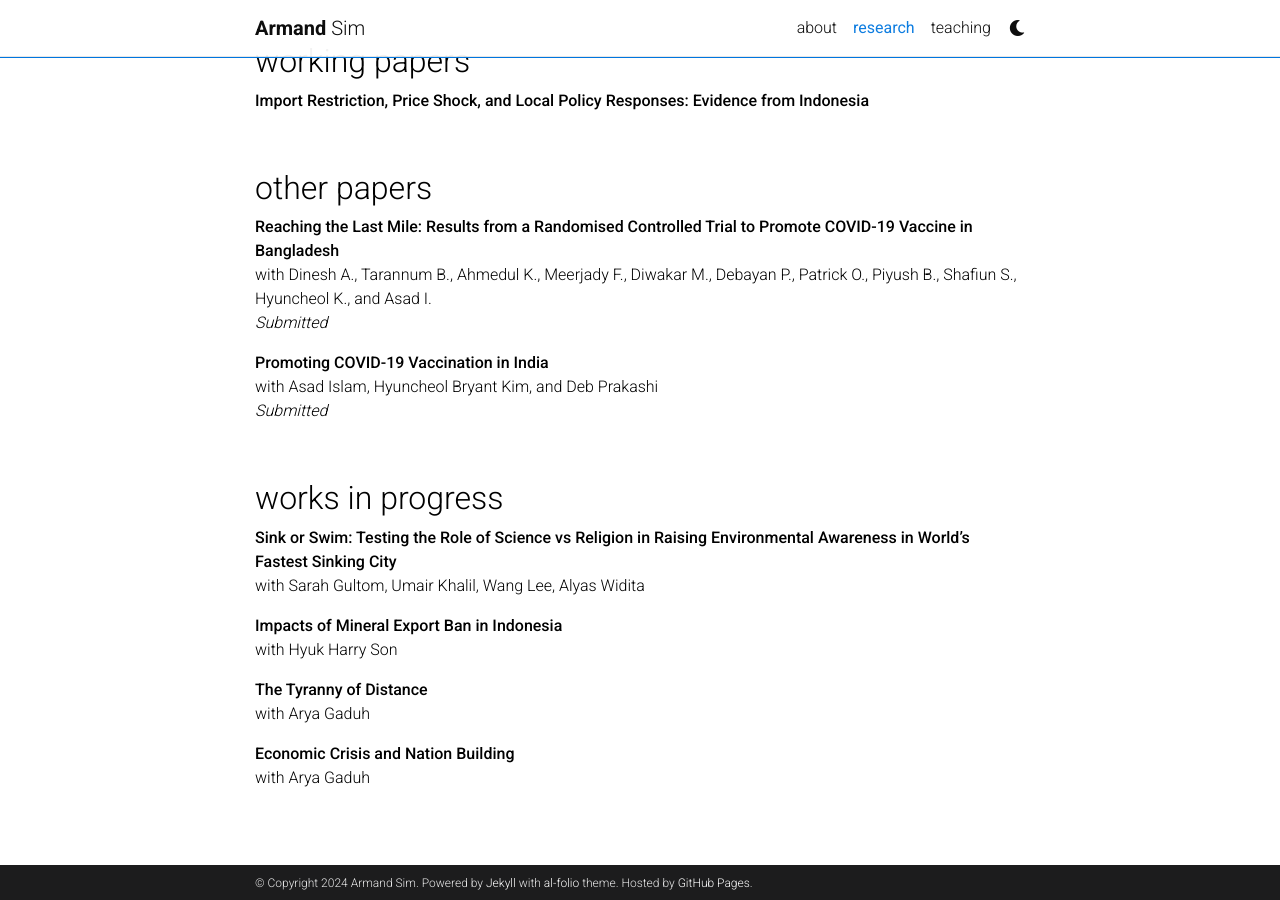
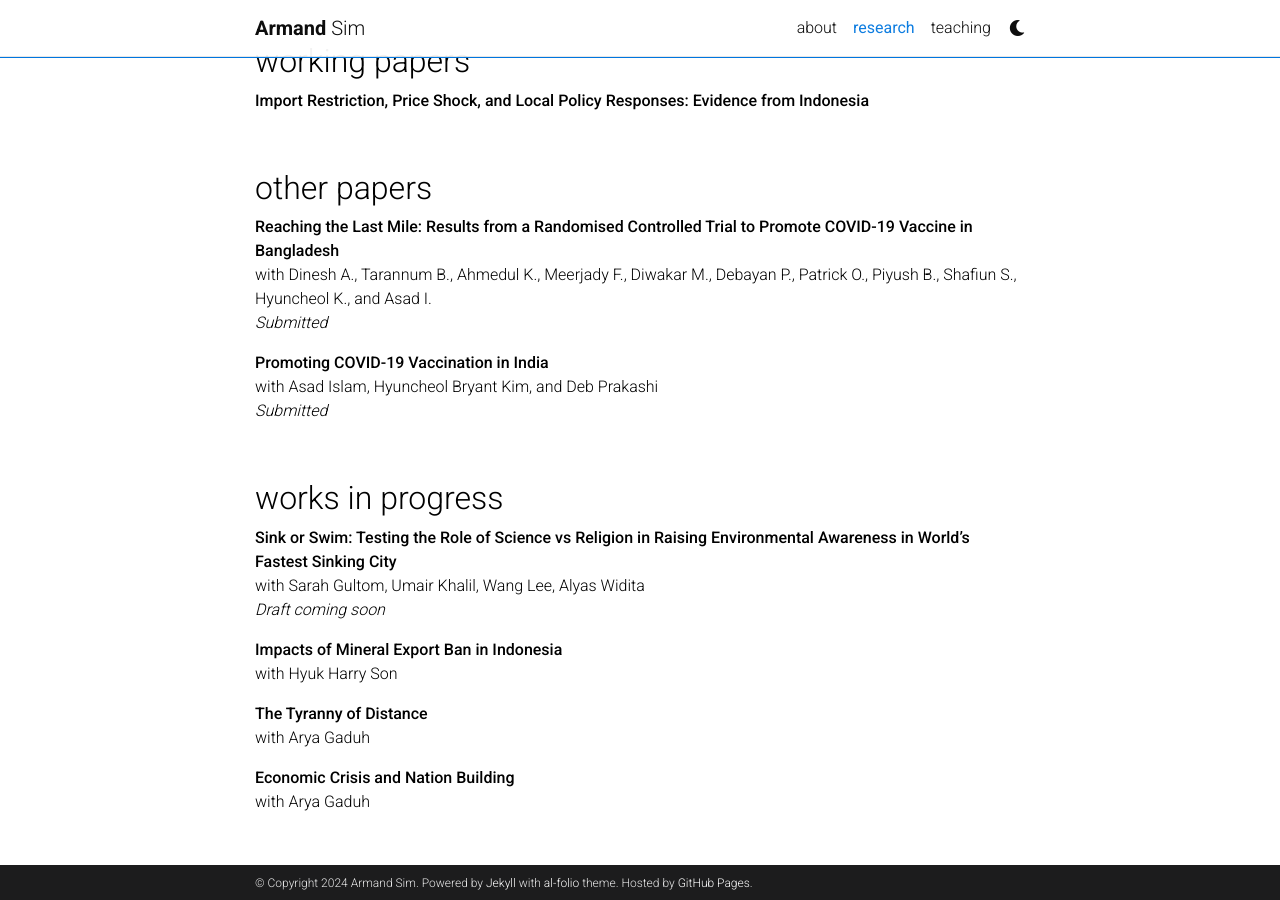
Before and after one commit to armandsim/armandsim.github.io, a Jekyll site: the page built from _pages/research.md, in a window 1280 px wide and 900 px high, scrolled down 1165 px. Built offline with Jekyll 4.4.1, drawn with Linux system fonts in a browser that asks for light colours; comment, search, counter and statistics services are not loaded; a style sheet for code colours, icons or effects is not loaded.

Commit message:
Update research.md

```diff
--- a/_pages/research.md
+++ b/_pages/research.md
@@ -54,6 +54,7 @@ with Asad Islam, Hyuncheol Bryant Kim, and Deb Prakashi <br>
 
 **Sink or Swim: Testing the Role of Science vs Religion in Raising Environmental Awareness in World's Fastest Sinking City** <br>
 with Sarah Gultom, Umair Khalil, Wang Lee, Alyas Widita <br>
+*Draft coming soon* <br>
 
 **Impacts of Mineral Export Ban in Indonesia** <br>
 with Hyuk Harry Son <br>
```
